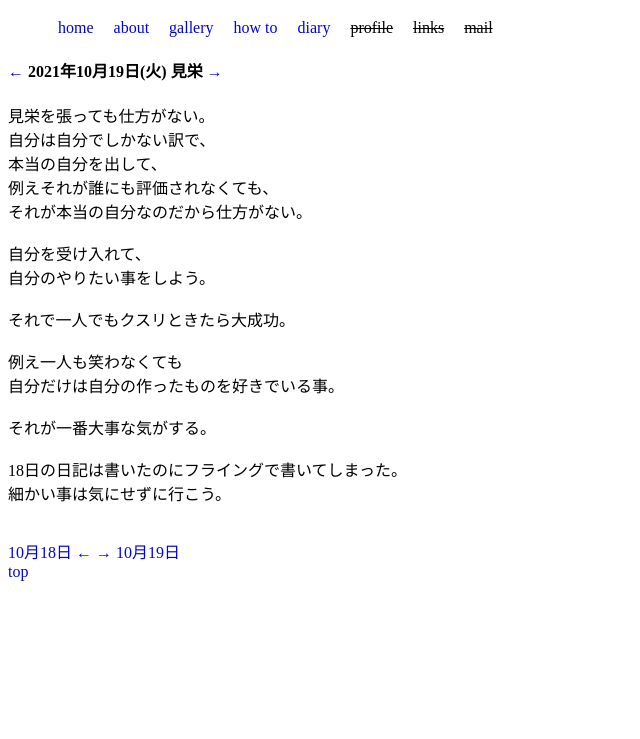
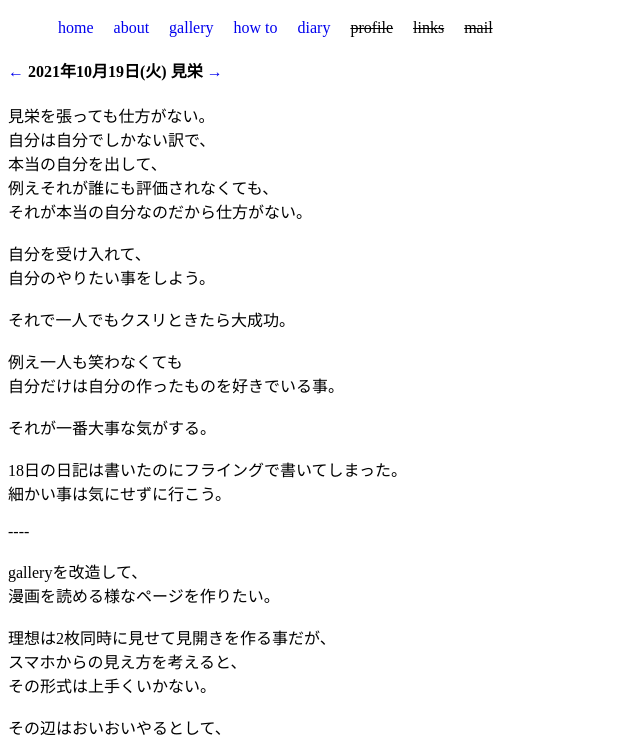
Before and after one commit to pendra0625/homepage001, a plain HTML site: page diary/2021/10/19.html in a window 1280 px wide. Shown: the part 61-800 px from the top of the page, without its empty margins (0-640 px from the left). Drawn offline with Linux system fonts and the light colour scheme.

Commit message:
日記の編集

```diff
--- a/diary/2021/10/19.html
+++ b/diary/2021/10/19.html
@@ -38,6 +38,29 @@
       18日の日記は書いたのにフライングで書いてしまった。<br>
       細かい事は気にせずに行こう。<br>
       <br>
+      ----<br>
+      <br>
+      galleryを改造して、<br>
+      漫画を読める様なページを作りたい。<br>
+      <br>
+      理想は2枚同時に見せて見開きを作る事だが、<br>
+      スマホからの見え方を考えると、<br>
+      その形式は上手くいかない。<br>
+      <br>
+      その辺はおいおいやるとして、<br>
+      今はgalleryのトップページをどうするか考える。<br>
+      <br>
+      案は色々あるが実現可能かという問題がある。<br>
+      余り凝りすぎると後からのメンテナンス性も悪い。<br>
+      <br>
+      単純に羅列するだけでいいのかも知れないなぁ<br>
+      <br>
+      今のgalleryの表示の仕方も良いんだけど、<br>
+      漫画を読むなら横にスワイプできて、<br>
+      画像が横に動きながら止まる仕様にしたい。<br>
+      <br>
+      思考がまとまってない。<br>
+      できそうなものを一つづつ潰していこう。<br>
 
     </p>
     <a id="prevhref2" href="">
```
